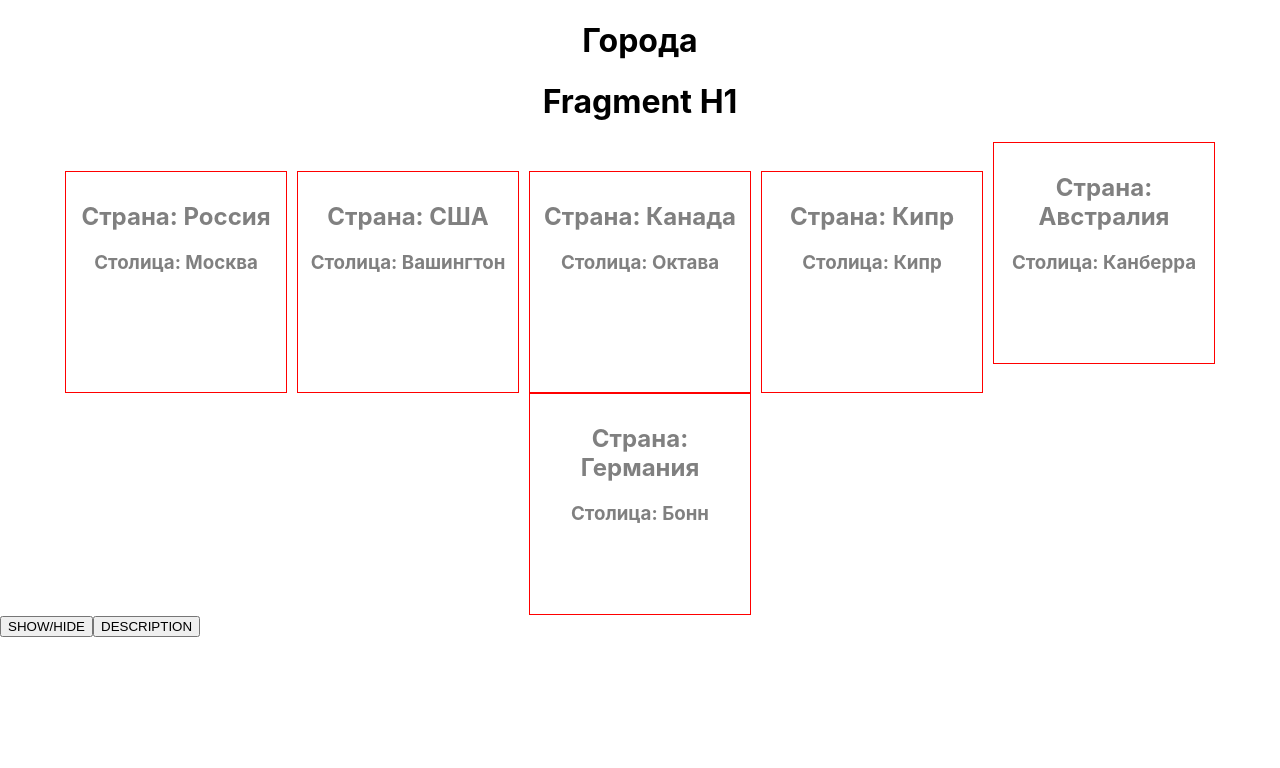
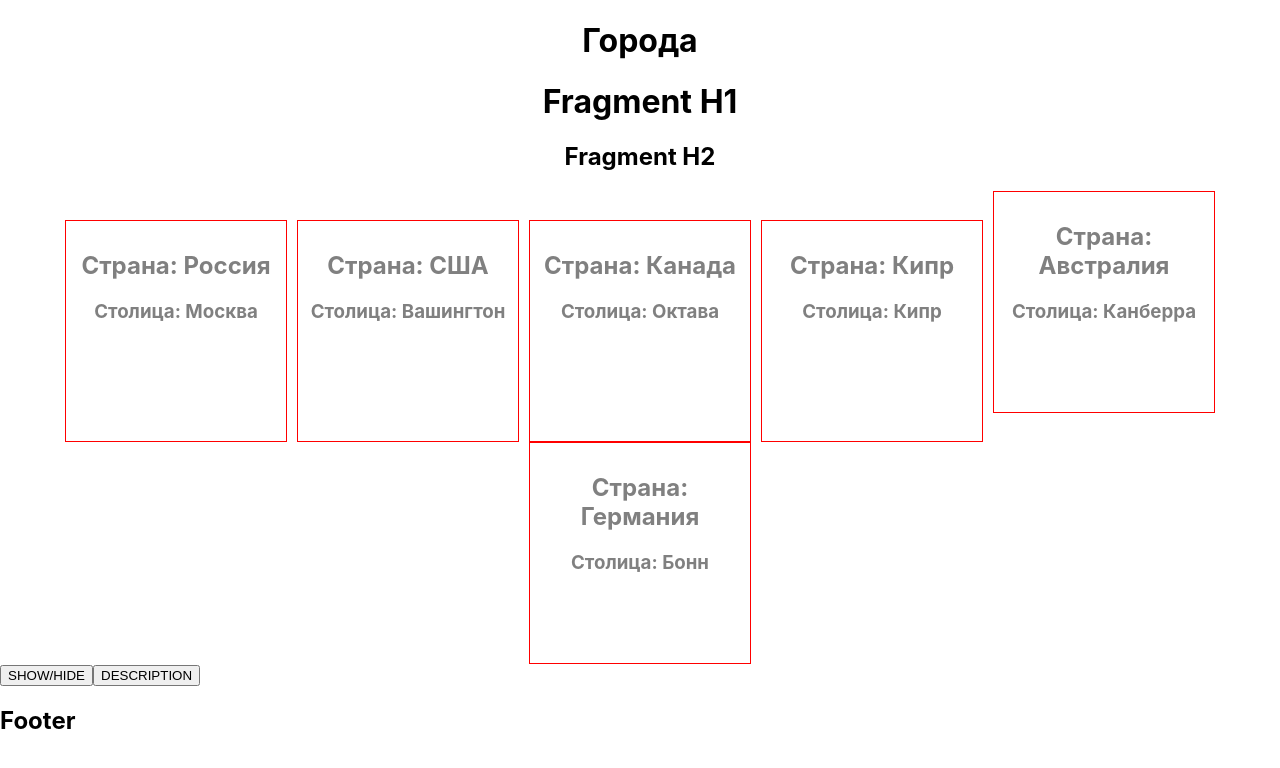
Before and after one commit to sendhello/first-react-app, a React (Create React App) app: page / in a window 1280 px wide. Shown: the top 768 px of the page. Built offline with nearby package versions, Linux system fonts and the light colour scheme.

Commit message:
Компоненты высокого порядка

```diff
--- a/src/App.js
+++ b/src/App.js
@@ -2,6 +2,7 @@ import React from "react";
 import './App.scss';
 import {Country} from './components/country/Country'
 import {Expo} from "./components/Expo";
+import Footer from "./components/footer/Footer";
 
 class App extends React.Component {
     constructor(props) {
@@ -73,6 +74,8 @@ class App extends React.Component {
                 }
                 <button onClick={this.showCardsHandler}>SHOW/HIDE</button>
                 <button onClick={this.showDescriptionHandler}>DESCRIPTION</button>
+
+                <Footer />
             </div>
         )
     }
--- a/src/components/Expo.js
+++ b/src/components/Expo.js
@@ -1,9 +1,11 @@
 import React from "react";
+import {Auxillary} from "./hoc/Auxillary";
 
 export const Expo = () => {
     return(
-        <React.Fragment>
+        <Auxillary>
             <h1>Fragment H1</h1>
-        </React.Fragment>
+            <h2>Fragment H2</h2>
+        </Auxillary>
     )
 }
--- /dev/null
+++ b/src/components/footer/Footer.js
@@ -0,0 +1,8 @@
+import React from "react";
+import addClass from "../hoc/AddClass";
+
+const Footer = () => {
+    return <h2>Footer</h2>
+}
+
+export default addClass(Footer, 'footer')
--- /dev/null
+++ b/src/components/hoc/AddClass.js
@@ -0,0 +1,13 @@
+import React from "react";
+
+const addClass = (Component, className) => {
+    return (props) => {
+        return (
+            <div className={className}>
+                <Component />
+            </div>
+        )
+    }
+}
+
+export default addClass
--- /dev/null
+++ b/src/components/hoc/Auxillary.js
@@ -0,0 +1,3 @@
+export const Auxillary = (props) => {
+    return props.children
+}
```
